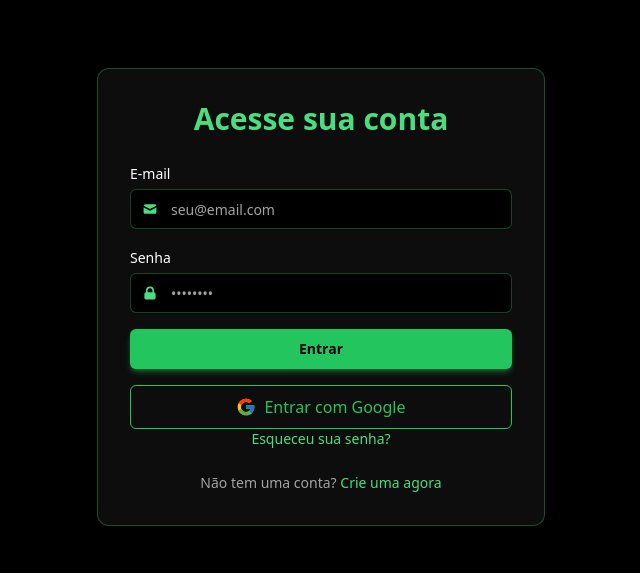
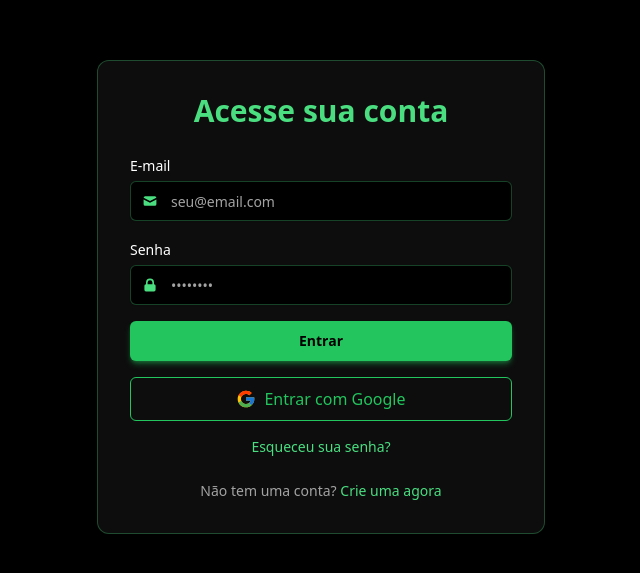
Before and after one commit to henrysec-bot/henry-security, a Next.js app: page /login in a window 1280 px wide. Shown: the part 103-676 px from the top of the page, without its empty margins (319-959 px from the left). Built offline with nearby package versions, Linux system fonts and the light colour scheme.

Commit message:
botao de esqueceu a senha e login espacamento

```diff
--- a/app/(auth)/login/page.tsx
+++ b/app/(auth)/login/page.tsx
@@ -29,11 +29,11 @@ export default function LoginPage() {
   }
 
   return (
-    <motion.div
+    <motion.section
       initial={{ opacity: 0, y: 40 }}
       animate={{ opacity: 1, y: 0 }}
       transition={{ duration: 0.6, ease: 'easeOut' }}
-      className="min-h-screen flex items-center justify-center bg-black text-white px-4"
+      className="pt-24 md:pt-0 min-h-screen flex items-center justify-center bg-black text-white px-4"
     >
       <div className="w-full max-w-md border border-green-400/30 rounded-xl p-8 shadow-lg bg-neutral-900/60 backdrop-blur-lg">
         <motion.h1
@@ -99,21 +99,20 @@ export default function LoginPage() {
             Entrar com Google
           </Button>
         </div>
-        <div className="text-sm text-center text-neutral-400">
-  <Link href="/forgot-password" className="text-green-400 hover:underline">
-    Esqueceu sua senha?
-  </Link>
-</div>
+
+        <div className="text-sm text-center text-neutral-400 mt-4">
+          <Link href="/forgot-password" className="text-green-400 hover:underline">
+            Esqueceu sua senha?
+          </Link>
+        </div>
 
         <div className="text-sm text-center text-neutral-400 mt-6">
           Não tem uma conta?{' '}
           <Link href="/register" className="text-green-400 hover:underline">
             Crie uma agora
           </Link>
-
         </div>
-
       </div>
-    </motion.div>
+    </motion.section> // ← Fechamento correto da section
   )
 }
--- a/app/page.tsx
+++ b/app/page.tsx
@@ -1,17 +1,15 @@
-import Header from '@/components/Header';
 import Hero from '@/components/Hero'
 import { Features } from '@/components/Features'
 import Pricing from '@/components/Pricing'
-import {Footer} from '@/components/Footer'
+import { Footer } from '@/components/Footer'
 
 export default function Home() {
   return (
-    <>
-    <Hero />
-    <Features />
-    <Pricing />
-    <Footer />
-  </>
-
+    <section className="bg-black text-white min-h-screen pt-24 md:pt-0">
+      <Hero />
+      <Features />
+      <Pricing />
+      <Footer />
+    </section>
   )
 }
--- a/components/Hero.tsx
+++ b/components/Hero.tsx
@@ -5,7 +5,7 @@ import { ArrowRight, PlayCircle } from 'lucide-react'
 
 export default function Hero() {
   return (
-    <section className="relative h-[100vh] flex flex-col justify-center items-center text-center px-6">
+    <section className="pt-24 relative h-[100vh] flex flex-col justify-center items-center text-center px-6">
       {/* Background Parallax Glow */}
       <div className="absolute inset-0 -z-10">
         <div className="absolute top-0 left-0 w-full h-full bg-gradient-to-br from-[#00ff99]/10 via-[#00c3ff]/10 to-transparent blur-[120px] animate-pulse opacity-40" />
```
